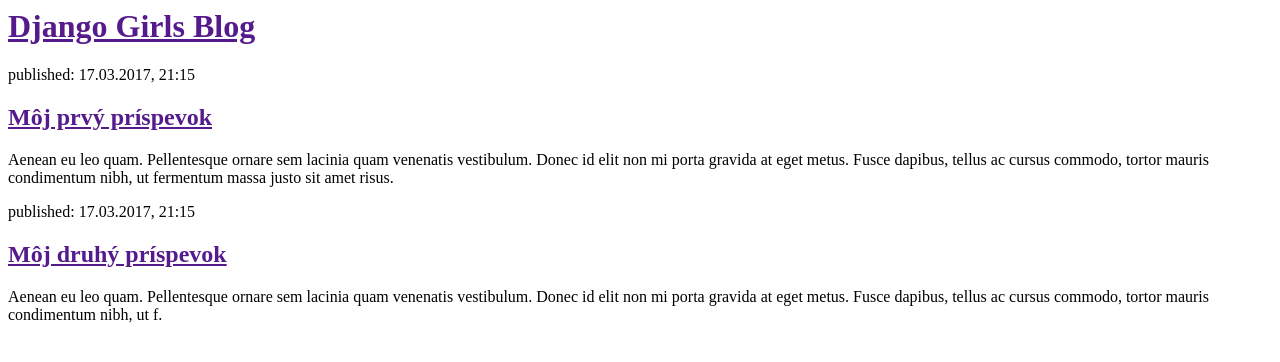
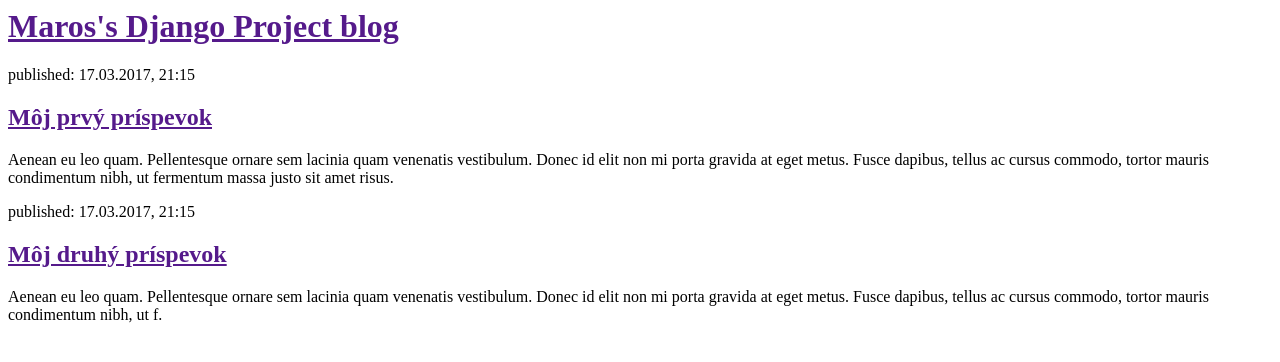
Before and after one commit to marostelepovsky/my-first-blog, a Django app: page / in a window 1280 px wide. Shown: the top 362 px of the page. Run offline with Django 3.2, Linux system fonts and the light colour scheme.

Commit message:
Zmeny v HTML pre stránku.

```diff
--- a/blog/templates/blog/post_list.html
+++ b/blog/templates/blog/post_list.html
@@ -4,7 +4,7 @@
     </head>
     <body>
         <div>
-            <h1><a href="">Django Girls Blog</a></h1>
+            <h1><a href="">Maros's Django Project blog</a></h1>
         </div>
 
         <div>
```
